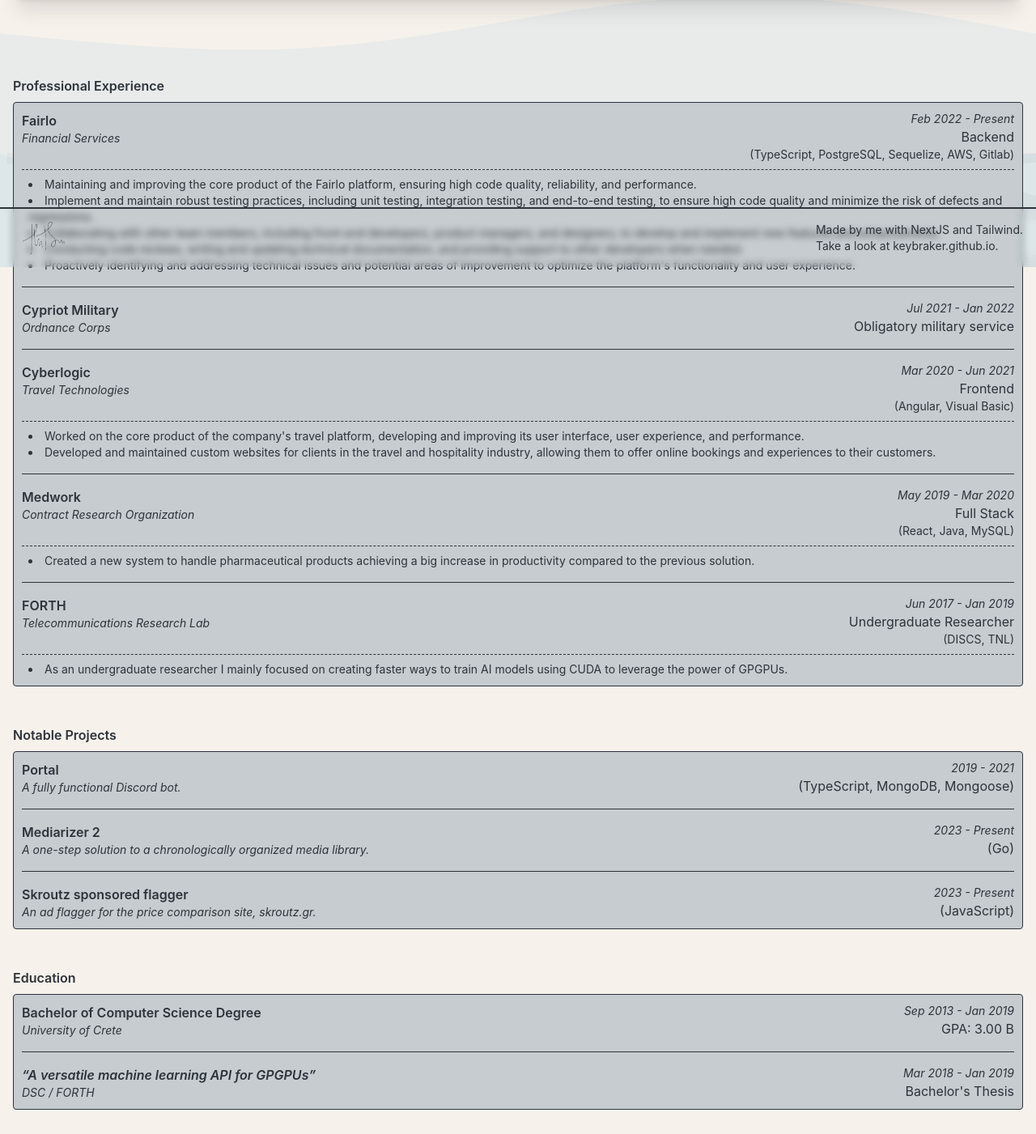
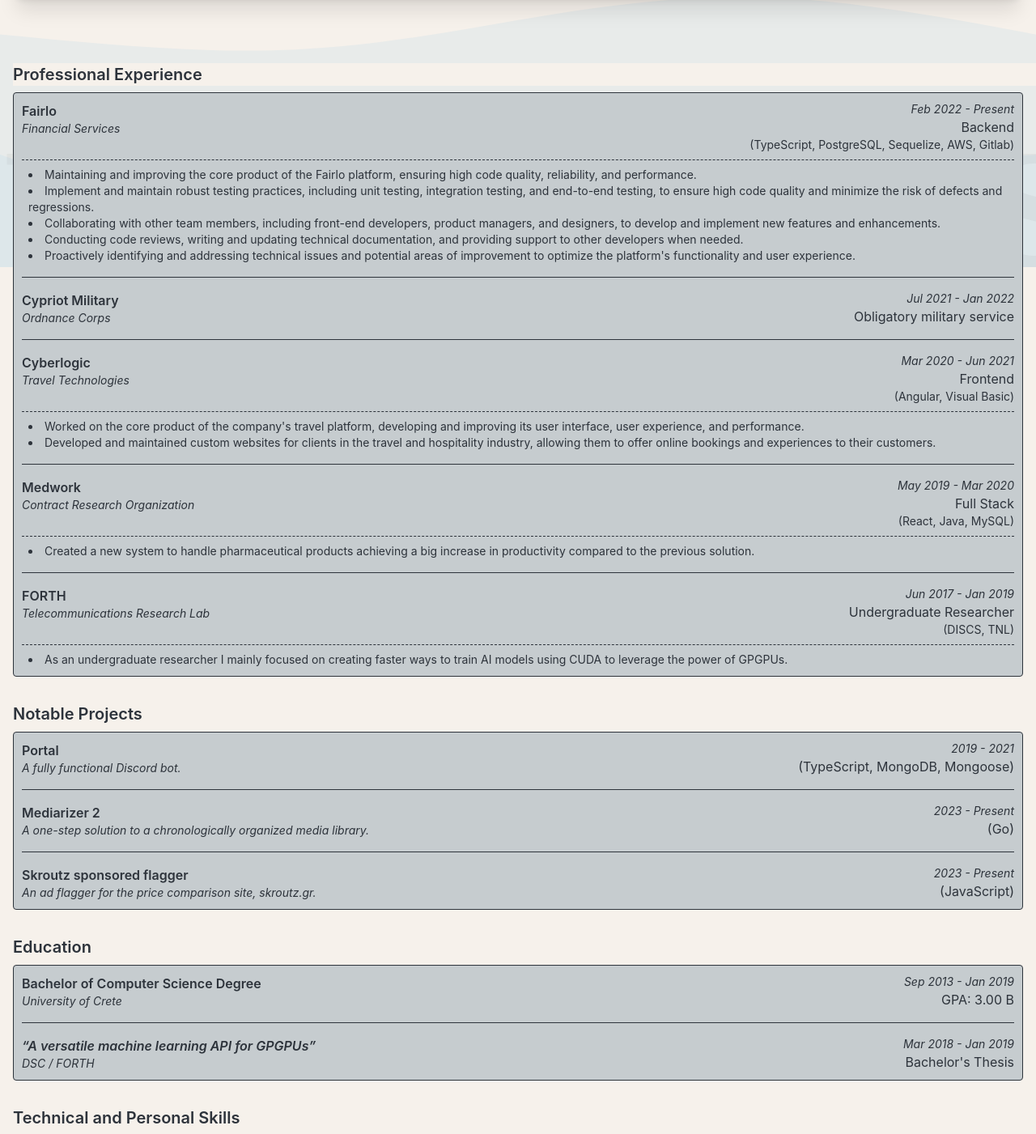
Before and after one commit to keybraker/keybraker.github.io, a Next.js app: page / in a window 1280 px wide. Shown: the part 470-1871 px from the top of the page at 81% size. Built offline with nearby package versions, Linux system fonts and the light colour scheme.

Commit message:
Update design effect of category titles

```diff
--- a/src/abilities/footer.tsx
+++ b/src/abilities/footer.tsx
@@ -5,19 +5,16 @@ const repo = "https://github.com/keybraker/keybraker.github.io";
 
 export default function Footer() {
   return (
-    // bg-tsiakkas-light dark:bg-tsiakkas-dark
-    <>
-      <div className="sticky bottom-0 z-10 px-4 py-4 border-t-2 backdrop-blur-sm border-tsiakkas-dark dark:border-tsiakkas-light flex flex-col justify-center place-self-center max-w-[83rem] w-full">
+    <div className="z-10 px-4 py-4 border-t-2 border-tsiakkas-dark dark:border-tsiakkas-light flex flex-col justify-center place-self-center max-w-[83rem] w-full">
       <div className="flex w-full flex-row justify-between">
         <Image src={signature} alt="signature" width={84} />
         <a rel="noopener noreferrer" target="_blank" href={repo}>
-            <div className="flex flex-col hover:underline text-tsiakkas-dark dark:text-tsiakkas-light text-sm">
-              <span>Made by me with NextJS and Tailwind.</span>
-              <span>Take a look at keybraker.github.io.</span>
+          <div className="flex flex-wrap gap-2  hover:underline text-tsiakkas-dark dark:text-tsiakkas-light text-sm">
+            <span>Designed and created by me.</span>
+            <span>using NextJS and Tailwind [keybraker.github.io].</span>
           </div>
         </a>
       </div>
     </div>
-    </>
   );
 }
--- a/src/components/categoryTitle.tsx
+++ b/src/components/categoryTitle.tsx
@@ -1,8 +1,11 @@
 export default function CategoryTitle({ title }: { title: string }) {
   return (
-    <span className="text-md font-semibold text-tsiakkas-dark dark:text-tsiakkas-light">
-      {/* &#8226;  */}
-      {title}
-    </span>
+    <section className="sticky left-0 top-10 xs:top-[2.3rem] ml-4 pr-2 mb-2 equilibrium:mb-0 equilibrium:w-calc dark:bg-tsiakkas-dark bg-tsiakkas-light ">
+      <span className="text-xl font-semibold text-tsiakkas-dark dark:text-tsiakkas-light text-center xs:text-left">
+        {/* &#8226;  */}
+        {title}
+      </span>
+      <div className="border-dotted equilibrium:border-b border-tsiakkas-dark dark:border-tsiakkas-light"></div>
+    </section>
   );
 }
--- a/src/pages/index.tsx
+++ b/src/pages/index.tsx
@@ -68,7 +68,7 @@ export default function Home() {
         />
         <meta
           property="twitter:image"
-          content="https://avatars.githubusercontent.com/u/23459466?v=4"
+          content="httpsT://avatars.githubusercontent.com/u/23459466?v=4"
         />
       </Head>
 
@@ -76,40 +76,28 @@ export default function Home() {
         <div className="flex flex-col justify-center place-self-center h-full w-full">
           <Header />
 
-          <div className="flex flex-col justify-center place-self-center max-w-[82rem] my-8 mx-4">
+          <div className="place-self-center w-full max-w-[82rem] my-8 px-4">
             <Email />
-            <div>
-              <div className="sticky inset-y-0 left-0 top-[4.4rem] mt-12 mb-2 text-center xs:top-10 xs:text-left">
+          </div>
+
           <CategoryTitle title={"Professional Experience"} />
-              </div>
-              <div>
+          <div className="place-self-center w-full max-w-[82rem] mb-8 px-4">
             <ExperiencePage />
           </div>
-            </div>
-            <div>
-              <div className="sticky inset-y-0 left-0 top-[4.4rem] mt-12 mb-2 text-center xs:top-10 xs:text-left">
+
           <CategoryTitle title={"Notable Projects"} />
-              </div>
-              <div>
+          <div className="place-self-center w-full max-w-[82rem] mb-8 px-4">
             <ProjectsPage />
           </div>
-            </div>
-            <div>
-              <div className="sticky inset-y-0 left-0 top-[4.4rem] mt-12 mb-2 text-center xs:top-10 xs:text-left">
+
           <CategoryTitle title={"Education"} />
-              </div>
-              <div>
+          <div className="place-self-center w-full max-w-[82rem] mb-8 px-4">
             <EducationPage />
           </div>
-            </div>
-            <div>
-              <div className="sticky inset-y-0 left-0 top-[4.4rem] mt-12 mb-2 text-center xs:top-10 xs:text-left">
+
           <CategoryTitle title={"Technical and Personal Skills"} />
-              </div>
-              <div>
+          <div className="place-self-center w-full max-w-[82rem] mb-8 px-4">
             <SkillPage />
-              </div>
-            </div>
           </div>
 
           <Footer />
--- a/tailwind.config.js
+++ b/tailwind.config.js
@@ -13,6 +13,9 @@ module.exports = {
   },
   theme: {
     extend: {
+      width: {
+        'calc': 'calc((100vw - 83rem)/2)',
+      },
       fontSize: {
         'vws': '18vw',
         'md': '1rem',
@@ -31,7 +34,7 @@ module.exports = {
           innerDark: "#6e7173",
           blueLight: "#6fbade",
           blueDark: "#015682",
-          },
+        },
         primary: {
           50: "#eff6ff",
           100: "#dbeafe",
@@ -89,6 +92,7 @@ module.exports = {
       xs: "400px",
       sm: "576px",
       md: "960px",
+      equilibrium: "82rem",
       lg: "1440px",
       xl: "1840px",
       "2xl": "2160px",
```
Also changed, not shown: src/styles/globals.css (+20 -11 lines). Lines whose indentation alone changed are shown as unchanged.
